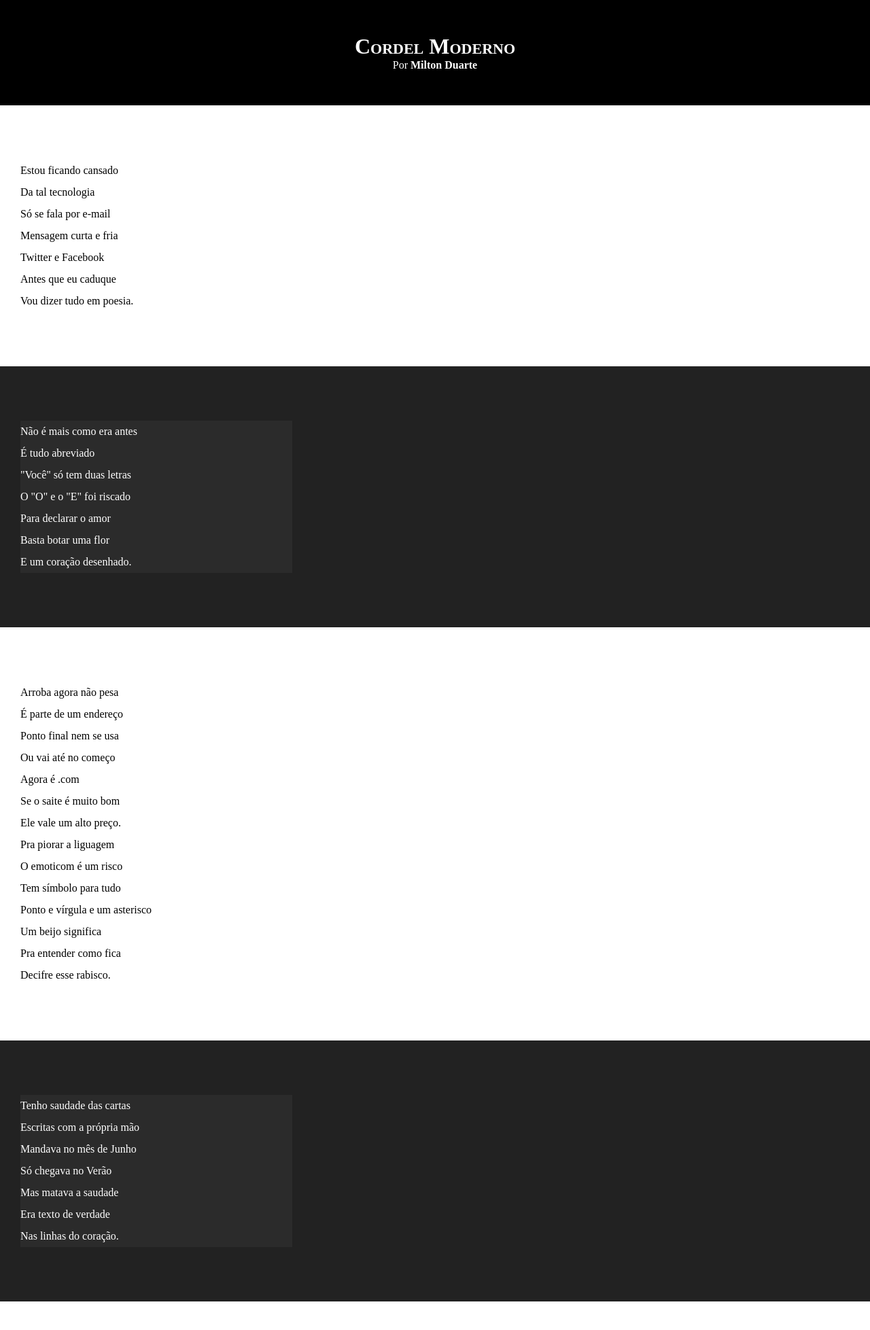
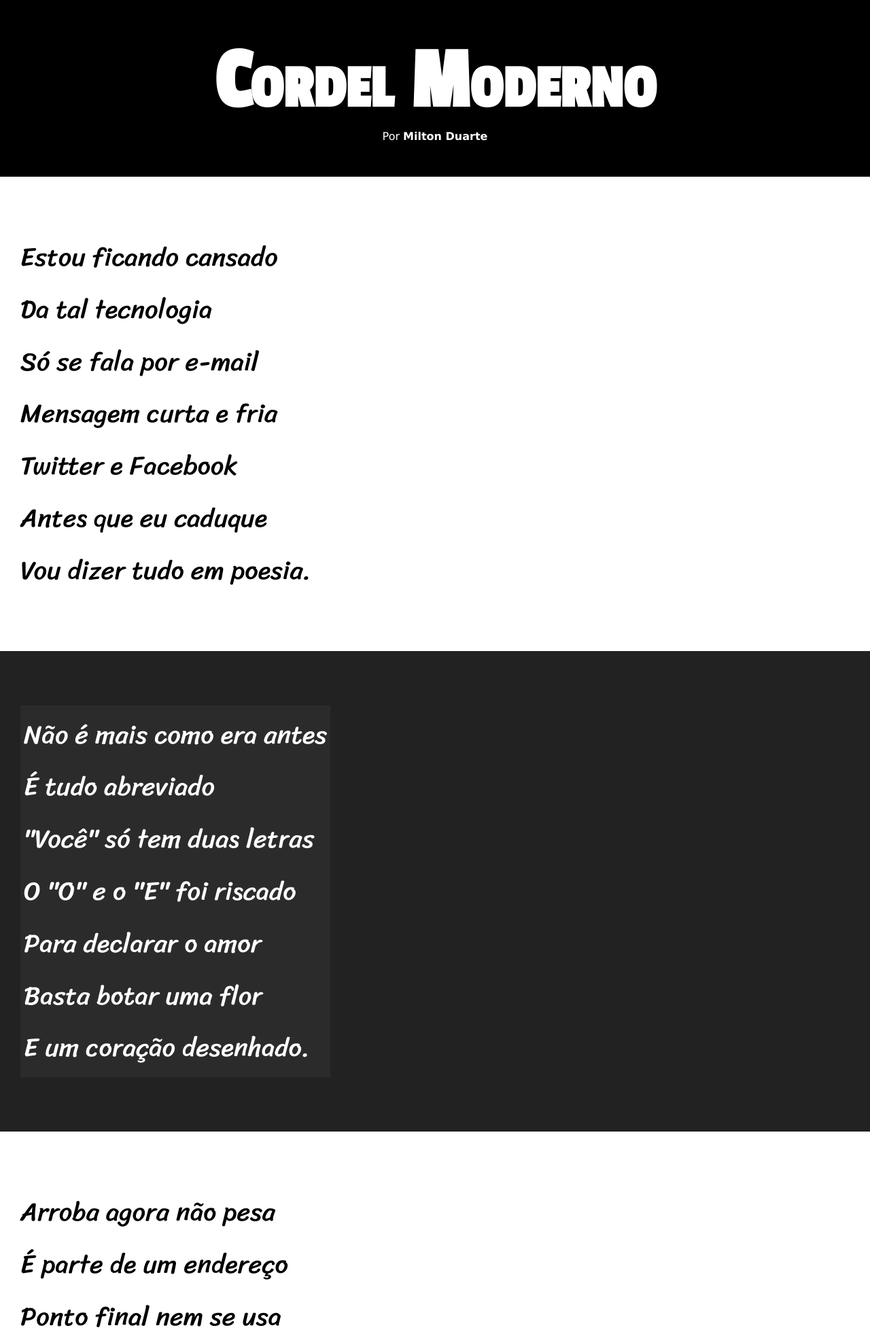
Before and after one commit to AnaClara-Amorim/Estudos, a PHP site: page / in a window 1280 px wide. Shown: the top 1957 px of the page at 68% size. Run offline with PHP 8.4, Linux system fonts and the light colour scheme.

Commit message:
Atualização de estilos

```diff
--- a/HTML5-e-CSS3-Curso-em-Vídeo/desafios/d012/estilo/style.css
+++ b/HTML5-e-CSS3-Curso-em-Vídeo/desafios/d012/estilo/style.css
@@ -1,13 +1,25 @@
 @charset "UTF-8";
+
+@import url('https://fonts.googleapis.com/css2?family=Passion+One&display=swap');
+
+@import url('https://fonts.googleapis.com/css2?family=Sriracha&display=swap');
+
+:root {
+    --fonte1: Verdana, Geneva, Tahoma, sans-serif;
+    --fonte2: 'Passion One', cursive;
+    --fonte3: 'Sriracha', cursive;
+}
 
 * {
     margin: 0px;
     padding: 0px;
+
 }
 
 html, body {
     min-height: 100vh;
     background-color: darkgray;
+    font-family: var(--fonte1);
 }
 
 header {
@@ -19,6 +31,8 @@ header {
 header > h1 {
     padding-top: 50px;
     font-variant: small-caps; /*para ficar em maiúsculo porém menores*/
+    font-family: var(--fonte2);
+    font-size: 10vw; /*para a fonte diminur ou aumetnar de acordo com a tela*/
 }
 
 header > p {
@@ -40,6 +54,8 @@ section {
     padding-bottom: 10vh;
     line-height: 2em; /*espaço entre as linhas*/
     padding-left: 30px;
+    font-family: var(--fonte3);
+    font-size: 3vw;
 }
 
 .normal {
@@ -53,7 +69,8 @@ section {
 }
 
 section.imagem > p {
-    width: 400px;
+    display: inline-block;
+    padding: 5px;
     background-color: rgba(46, 46, 46, 0.762);
 }
 
```
